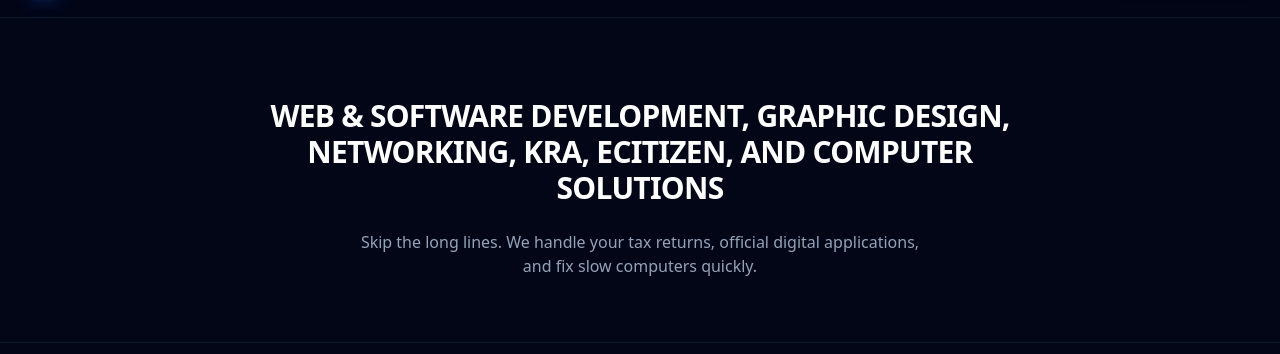
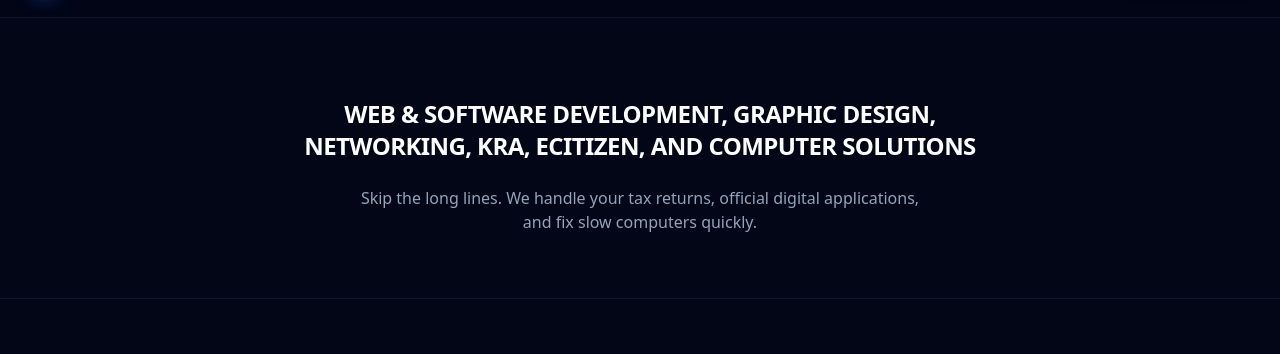
Before and after one commit to JoyTech42/JoyTech-Solutions, a website: page index.html in a window 1280 px wide. Shown: the part 63-417 px from the top of the page. Drawn offline with nearby package versions, Linux system fonts and the light colour scheme.

Commit message:
Update index.html

```diff
--- a/index.html
+++ b/index.html
@@ -31,7 +31,7 @@
 
     <!-- Hero Section -->
     <section id="home" class="max-w-4xl mx-auto px-6 pt-20 pb-16 text-center space-y-6">
-       <h1 class="text-2xl md:text-3xl font-black text-white tracking-tight leading-snug uppercase max-w-3xl mx-auto">
+       <h1 class="text-xl md:text-2xl font-bold text-white tracking-tight leading-tight uppercase max-w-2xl mx-auto">
     Web & Software Development, Graphic Design, Networking, KRA, eCitizen, and Computer Solutions
 </h1>
         <p class="text-slate-400 text-sm md:text-base max-w-xl mx-auto font-medium">
```
